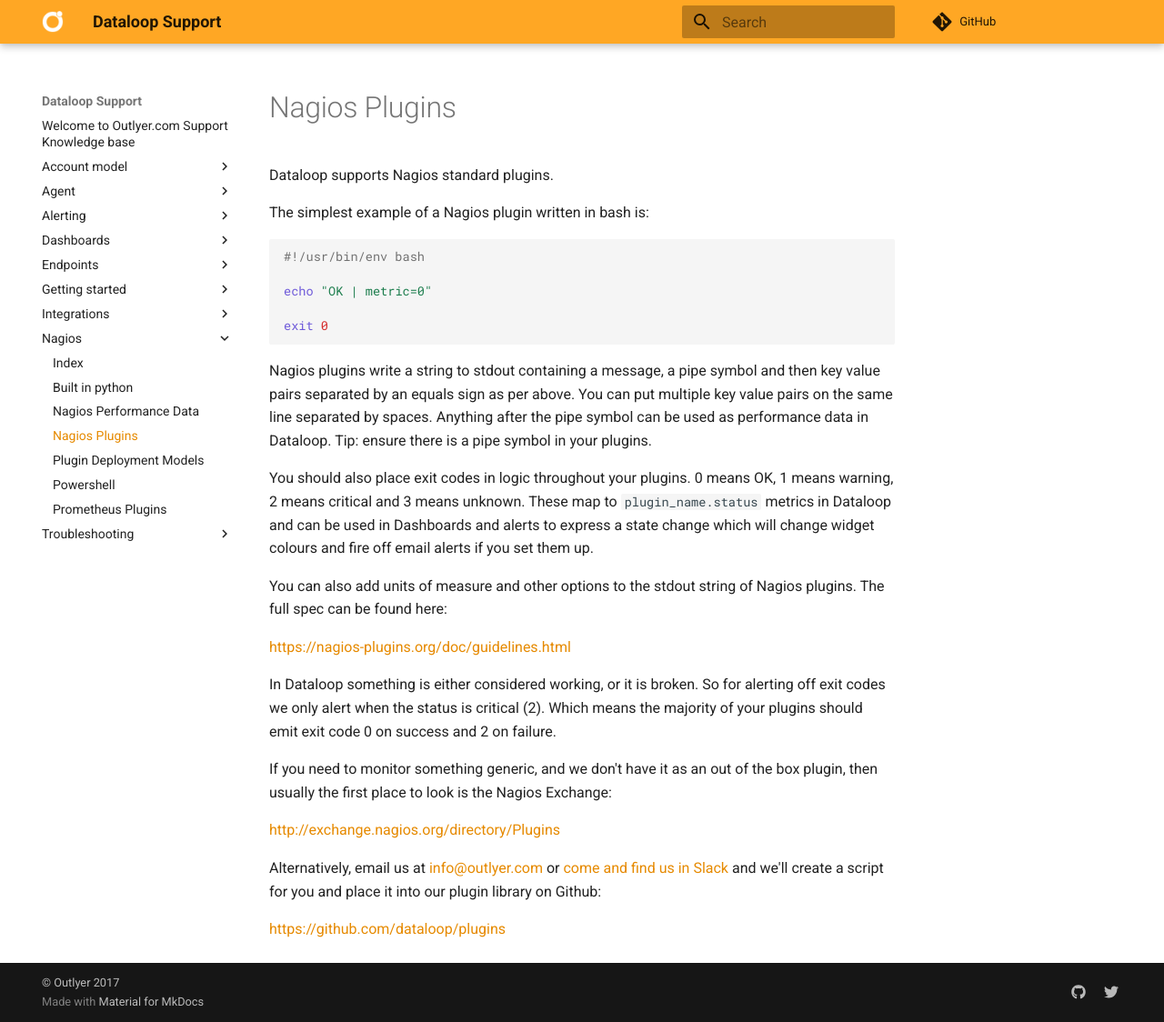
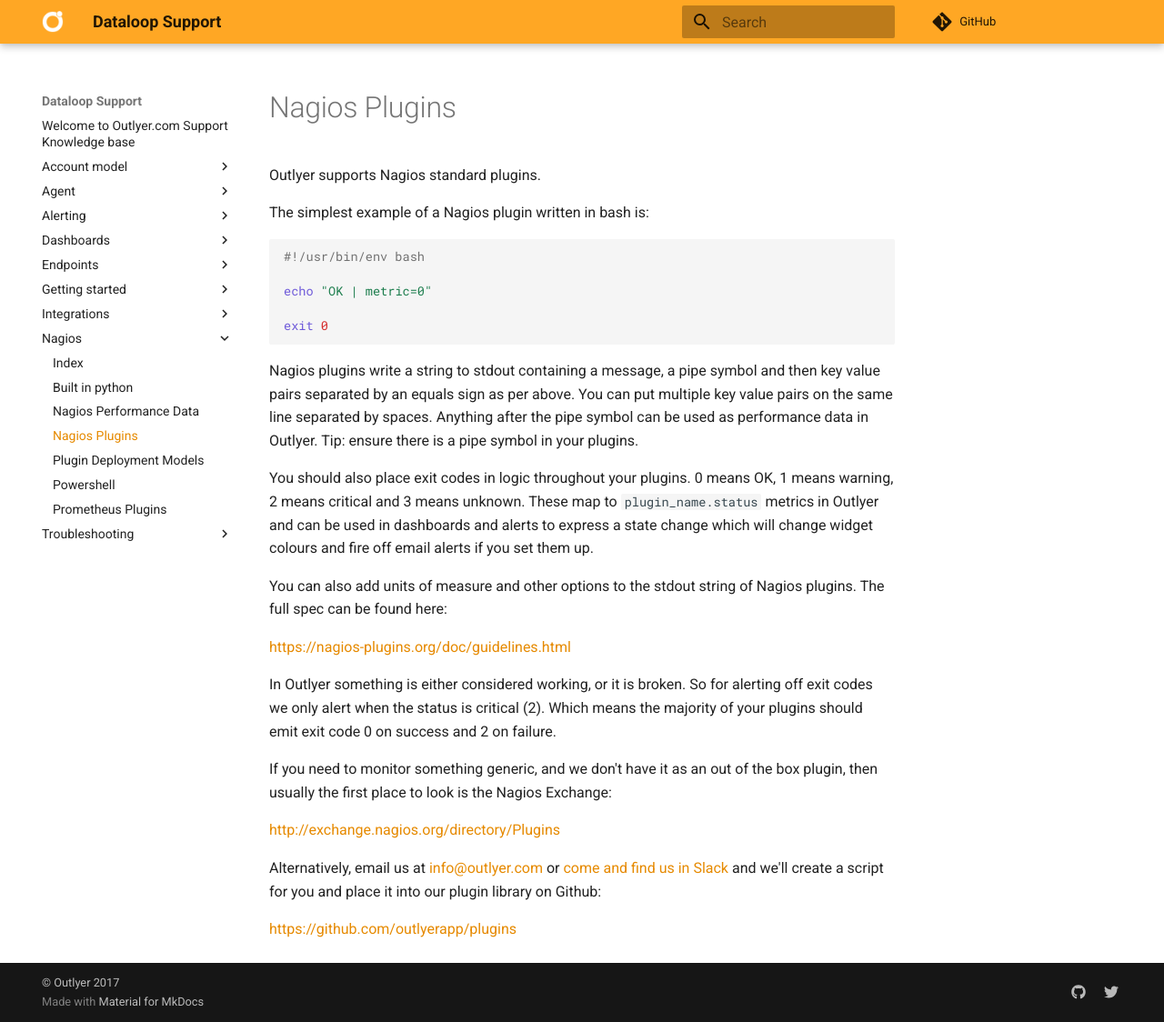
Before and after one commit to dataloop/dataloop-support, an MkDocs documentation site: the page built from docs/nagios/nagios_plugins.md, in a window 1280 px wide and 1124 px high. Shown: the whole window at 91% size. Built offline with MkDocs 1.6.1 and Material for MkDocs 9.7.7, drawn with Linux system fonts in a browser that asks for light colours; comment, search, counter and statistics services are not loaded.

Commit message:
replaced dataloop

````diff
--- a/docs/nagios/nagios_plugins.md
+++ b/docs/nagios/nagios_plugins.md
@@ -1,6 +1,6 @@
 # Nagios Plugins
 
-Dataloop supports Nagios standard plugins.
+Outlyer supports Nagios standard plugins.
 
 The simplest example of a Nagios plugin written in bash is:
 
@@ -12,15 +12,15 @@
 exit 0
 ```
 
-Nagios plugins write a string to stdout containing a message, a pipe symbol and then key value pairs separated by an equals sign as per above. You can put multiple key value pairs on the same line separated by spaces. Anything after the pipe symbol can be used as performance data in Dataloop. Tip: ensure there is a pipe symbol in your plugins.
+Nagios plugins write a string to stdout containing a message, a pipe symbol and then key value pairs separated by an equals sign as per above. You can put multiple key value pairs on the same line separated by spaces. Anything after the pipe symbol can be used as performance data in Outlyer. Tip: ensure there is a pipe symbol in your plugins.
 
-You should also place exit codes in logic throughout your plugins. 0 means OK, 1 means warning, 2 means critical and 3 means unknown. These map to `plugin_name.status` metrics in Dataloop and can be used in Dashboards and alerts to express a state change which will change widget colours and fire off email alerts if you set them up.
+You should also place exit codes in logic throughout your plugins. 0 means OK, 1 means warning, 2 means critical and 3 means unknown. These map to `plugin_name.status` metrics in Outlyer and can be used in dashboards and alerts to express a state change which will change widget colours and fire off email alerts if you set them up.
 
 You can also add units of measure and other options to the stdout string of Nagios plugins. The full spec can be found here:
 
 <https://nagios-plugins.org/doc/guidelines.html>
 
-In Dataloop something is either considered working, or it is broken. So for alerting off exit codes we only alert when the status is critical (2). Which means the majority of your plugins should emit exit code 0 on success and 2 on failure.
+In Outlyer something is either considered working, or it is broken. So for alerting off exit codes we only alert when the status is critical (2). Which means the majority of your plugins should emit exit code 0 on success and 2 on failure.
 
 If you need to monitor something generic, and we don't have it as an out of the box plugin, then usually the first place to look is the Nagios Exchange:
 
@@ -28,4 +28,4 @@
 
 Alternatively, email us at <info@outlyer.com> or [come and find us in Slack](https://slack.outlyer.com/) and we'll create a script for you and place it into our plugin library on Github:
 
-<https://github.com/dataloop/plugins>
+<https://github.com/outlyerapp/plugins>
````
